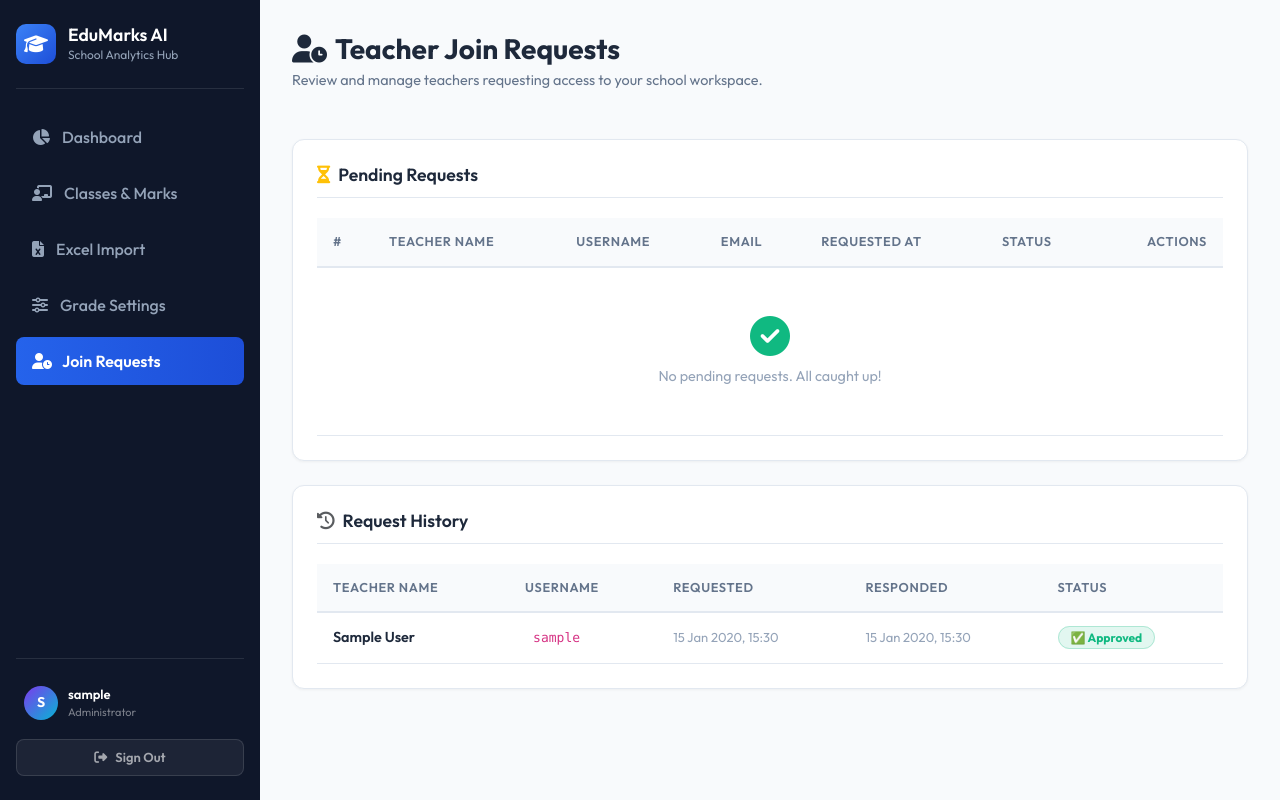
After one commit to omphutane2507/marksheet-automation-system, a Django app: page /join-requests/ in a window 1280 px wide. The commit adds this page. Run offline with Django 5.2, Linux system fonts and the light colour scheme; a user stored in the database is signed in; tables that the repository leaves empty hold one stand-in row (values such as "Sample post").

Commit message:
removed files

```diff
--- a/marks/urls.py
+++ b/marks/urls.py
@@ -24,6 +24,14 @@ urlpatterns = [
     path('seed-sample-data/', views.seed_sample_data, name='seed_sample_data'),
 
     # -----------------------------------------------------------------------
+    # Join Request Approval Workflow
+    # -----------------------------------------------------------------------
+    path('pending/', views.pending_approval_view, name='pending_approval'),
+    path('join-requests/', views.join_requests_view, name='join_requests'),
+    path('join-requests/<int:request_id>/approve/', views.approve_join_request, name='approve_join_request'),
+    path('join-requests/<int:request_id>/reject/',  views.reject_join_request,  name='reject_join_request'),
+
+    # -----------------------------------------------------------------------
     # REST API — for Power BI Web connector & external integrations
     # -----------------------------------------------------------------------
     path('api/marks/flat/', api_views.FlatMarksAPIView.as_view(), name='api_marks_flat'),
--- a/marks/views.py
+++ b/marks/views.py
@@ -7,7 +7,7 @@ from django.contrib.auth.decorators import login_required
 from django.contrib.auth.models import User
 from django.db import transaction
 
-from marks.models import AcademicYear, ClassRoom, Student, Subject, Mark, GradeRule, Organization, UserProfile
+from marks.models import AcademicYear, ClassRoom, Student, Subject, Mark, GradeRule, Organization, UserProfile, JoinRequest
 from marks.forms import (
     ClassRoomForm, StudentForm, SubjectForm, ExcelUploadForm, GradeRuleForm,
     AdminRegisterForm, TeacherRegisterForm
@@ -32,6 +32,23 @@ def get_user_org(request):
         return request.user.profile.organization
     except Exception:
         return None
+
+
+def require_active_org(request):
+    """
+    Returns a redirect response if the logged-in teacher has no org yet
+    (pending or rejected join request), otherwise returns None.
+    Admins always pass through.
+    """
+    try:
+        profile = request.user.profile
+    except Exception:
+        return None  # superuser or no profile — let through
+    if profile.is_admin:
+        return None  # admins always have access
+    if profile.organization is None:
+        return redirect('pending_approval')
+    return None
 
 
 # ---------------------------------------------------------------------------
@@ -102,18 +119,25 @@ def register_view(request):
                         first_name = cd['first_name'],
                         last_name  = cd.get('last_name', ''),
                     )
-                    # 2. Create UserProfile linked to the org
+                    # 2. Create UserProfile — no org yet (pending approval)
                     UserProfile.objects.create(
                         user         = user,
                         role         = UserProfile.ROLE_TEACHER,
+                        organization = None,
+                    )
+                    # 3. Create JoinRequest for the admin to review
+                    JoinRequest.objects.create(
+                        teacher_user = user,
                         organization = org,
+                        status       = JoinRequest.STATUS_PENDING,
                     )
                 auth_login(request, user)
-                messages.success(
+                messages.info(
                     request,
-                    f"Welcome {user.first_name}! You have joined '{org.name}' as a Teacher."
+                    f"Account created! Your request to join '{org.name}' has been sent to the admin. "
+                    f"You'll get access once they approve it."
                 )
-                return redirect('dashboard')
+                return redirect('pending_approval')
 
     return render(request, 'registration/register.html', {
         'admin_form':   admin_form,
@@ -154,6 +178,29 @@ def ensure_default_grade_rules():
             GradeRule.objects.create(**rule)
 
 
+@login_required
+def pending_approval_view(request):
+    """
+    Shown to teachers whose join request is still pending or was rejected.
+    Also handles the case where the teacher has been approved and can now access the dashboard.
+    """
+    try:
+        profile = request.user.profile
+    except Exception:
+        return redirect('dashboard')
+
+    # Already approved — send to dashboard
+    if profile.organization is not None:
+        return redirect('dashboard')
+
+    # Look up the join request
+    join_request = JoinRequest.objects.filter(teacher_user=request.user).first()
+
+    return render(request, 'registration/pending.html', {
+        'join_request': join_request,
+    })
+
+
 def landing_view(request):
     """
     Public landing page shown to unauthenticated visitors.
@@ -166,6 +213,9 @@ def landing_view(request):
 
 @login_required
 def dashboard_view(request):
+    guard = require_active_org(request)
+    if guard:
+        return guard
     """
     Main Analytics Dashboard with Chart.js visualization:
     - Summary Cards: Total Students, Class Average %, Pass %
@@ -286,6 +336,9 @@ def dashboard_view(request):
 
 
 def class_list_view(request):
+    guard = require_active_org(request)
+    if guard:
+        return guard
     """Lists active classes for the current user's organisation."""
     ensure_default_grade_rules()
     org = get_user_org(request)
@@ -311,6 +364,9 @@ def class_list_view(request):
 
 
 def class_detail_view(request, class_id):
+    guard = require_active_org(request)
+    if guard:
+        return guard
     """
     Detailed class analysis view showing:
     1. Consolidated student mark sheet
@@ -385,6 +441,9 @@ def class_detail_view(request, class_id):
 
 
 def marks_entry_view(request, class_id):
+    guard = require_active_org(request)
+    if guard:
+        return guard
     """
     Subject Marks Entry interface:
     Displays dynamic table with Roll No, Name, Marks input, Absent checkbox, and automatic grade preview.
@@ -479,6 +538,9 @@ def marks_entry_view(request, class_id):
 
 
 def excel_upload_view(request):
+    guard = require_active_org(request)
+    if guard:
+        return guard
     """Excel Upload Interface for multi-sheet workbook import with validation feedback."""
     if request.method == 'POST':
         form = ExcelUploadForm(request.POST, request.FILES)
@@ -517,6 +579,9 @@ def excel_export_view(request, class_id):
 
 
 def grade_rules_view(request):
+    guard = require_active_org(request)
+    if guard:
+        return guard
     """View and edit grade boundary settings and standard rules."""
     ensure_default_grade_rules()
     rules = GradeRule.objects.all()
@@ -627,3 +692,100 @@ def seed_sample_data(request):
 
     messages.success(request, f"Sample dataset loaded for Std III A (5 students, 6 subjects including Computer)!")
     return redirect('class_detail', class_id=classroom.id)
+
+
+# ---------------------------------------------------------------------------
+# Admin: Join Request Approval Workflow
+# ---------------------------------------------------------------------------
+
+@login_required
+def join_requests_view(request):
+    """
+    Admin-only page listing all pending (and recent) join requests for their org.
+    """
+    try:
+        profile = request.user.profile
+    except Exception:
+        return redirect('dashboard')
+
+    if not profile.is_admin:
+        messages.error(request, "Only administrators can manage join requests.")
+        return redirect('dashboard')
+
+    org = profile.organization
+    requests_qs = JoinRequest.objects.filter(organization=org).select_related('teacher_user')
+
+    return render(request, 'marks/join_requests.html', {
+        'join_requests': requests_qs,
+        'pending_count': requests_qs.filter(status=JoinRequest.STATUS_PENDING).count(),
+    })
+
+
+@login_required
+def approve_join_request(request, request_id):
+    """Approve a teacher's join request — links them to the org."""
+    from django.utils import timezone
+
+    try:
+        profile = request.user.profile
+    except Exception:
+        return redirect('dashboard')
+
+    if not profile.is_admin:
+        messages.error(request, "Only administrators can approve join requests.")
+        return redirect('dashboard')
+
+    join_req = get_object_or_404(JoinRequest, pk=request_id, organization=profile.organization)
+
+    if join_req.status != JoinRequest.STATUS_PENDING:
+        messages.warning(request, f"This request has already been {join_req.status}.")
+        return redirect('join_requests')
+
+    with transaction.atomic():
+        # Link teacher to org
+        teacher_profile = join_req.teacher_user.profile
+        teacher_profile.organization = profile.organization
+        teacher_profile.save()
+        # Mark request approved
+        join_req.status = JoinRequest.STATUS_APPROVED
+        join_req.responded_at = timezone.now()
+        join_req.save()
+
+    messages.success(
+        request,
+        f"✅ {join_req.teacher_user.get_full_name() or join_req.teacher_user.username} has been approved "
+        f"and can now access the school workspace."
+    )
+    return redirect('join_requests')
+
+
+@login_required
+def reject_join_request(request, request_id):
+    """Reject a teacher's join request."""
+    from django.utils import timezone
+
+    try:
+        profile = request.user.profile
+    except Exception:
+        return redirect('dashboard')
+
+    if not profile.is_admin:
+        messages.error(request, "Only administrators can reject join requests.")
+        return redirect('dashboard')
+
+    join_req = get_object_or_404(JoinRequest, pk=request_id, organization=profile.organization)
+
+    if join_req.status != JoinRequest.STATUS_PENDING:
+        messages.warning(request, f"This request has already been {join_req.status}.")
+        return redirect('join_requests')
+
+    with transaction.atomic():
+        join_req.status = JoinRequest.STATUS_REJECTED
+        join_req.responded_at = timezone.now()
+        join_req.save()
+
+    messages.info(
+        request,
+        f"❌ Request from {join_req.teacher_user.get_full_name() or join_req.teacher_user.username} has been rejected."
+    )
+    return redirect('join_requests')
--- a/templates/marks/base.html
+++ b/templates/marks/base.html
@@ -57,6 +57,19 @@
                         <span>Grade Settings</span>
                     </a>
                 </li>
+                {% if request.user.profile.is_admin %}
+                <li class="nav-item {% if request.resolver_match.url_name == 'join_requests' %}active{% endif %}" style="position:relative;">
+                    <a href="{% url 'join_requests' %}" style="display:flex;align-items:center;justify-content:space-between;">
+                        <span style="display:flex;align-items:center;gap:10px;">
+                            <i class="fa-solid fa-user-clock"></i>
+                            <span>Join Requests</span>
+                        </span>
+                        {% with reqs=request.user.profile.organization.join_requests.all %}
+                        {% for jr in reqs %}{% if jr.status == 'pending' %}{% if forloop.first %}<span style="background:#f59e0b;color:#000;border-radius:100px;font-size:11px;font-weight:700;padding:2px 8px;min-width:20px;text-align:center;" id="pendingBadge">{% endif %}{% if forloop.last %}{{ forloop.counter }}</span>{% endif %}{% endif %}{% endfor %}
+                        {% endwith %}
+                    </a>
+                </li>
+                {% endif %}
             </ul>
 
             <div style="margin-top: auto; padding-top: 1rem; border-top: 1px solid rgba(255,255,255,0.1);">
@@ -68,7 +81,7 @@
                     <div>
                         <div style="font-size:13px;font-weight:600;color:#fff;">{{ request.user.username }}</div>
                         <div style="font-size:11px;color:rgba(255,255,255,0.45);">
-                            {% if request.user.is_superuser %}Administrator{% else %}Teacher{% endif %}
+                            {% if request.user.profile.is_admin %}Administrator{% else %}Teacher{% endif %}
                         </div>
                     </div>
                 </div>
--- /dev/null
+++ b/templates/marks/join_requests.html
@@ -0,0 +1,155 @@
+{% extends 'marks/base.html' %}
+
+{% block title %}Join Requests | EduMarks AI{% endblock %}
+
+{% block content %}
+<div class="page-header">
+    <div>
+        <h1 class="page-title"><i class="fa-solid fa-user-clock me-2"></i>Teacher Join Requests</h1>
+        <p class="page-subtitle">Review and manage teachers requesting access to your school workspace.</p>
+    </div>
+    {% if pending_count > 0 %}
+    <div style="background:rgba(245,158,11,0.15);border:1px solid rgba(245,158,11,0.35);border-radius:10px;padding:10px 20px;display:flex;align-items:center;gap:10px;color:#f59e0b;font-weight:700;">
+        <i class="fa-solid fa-bell"></i>
+        {{ pending_count }} pending request{{ pending_count|pluralize }} awaiting your approval
+    </div>
+    {% endif %}
+</div>
+
+<!-- Pending Requests -->
+<div class="card-custom mb-4">
+    <div class="card-header-custom">
+        <h4><i class="fa-solid fa-hourglass-half text-warning me-2"></i>Pending Requests
+            {% if pending_count > 0 %}
+            <span class="badge bg-warning text-dark ms-2">{{ pending_count }}</span>
+            {% endif %}
+        </h4>
+    </div>
+
+    <div class="table-responsive">
+        <table class="table-custom">
+            <thead>
+                <tr>
+                    <th>#</th>
+                    <th>Teacher Name</th>
+                    <th>Username</th>
+                    <th>Email</th>
+                    <th>Requested At</th>
+                    <th>Status</th>
+                    <th style="text-align:right;">Actions</th>
+                </tr>
+            </thead>
+            <tbody>
+                {% for jr in join_requests %}
+                    {% if jr.status == 'pending' %}
+                    <tr>
+                        <td style="color:var(--muted,#888);">{{ forloop.counter }}</td>
+                        <td class="fw-semibold">{{ jr.teacher_user.get_full_name|default:jr.teacher_user.username }}</td>
+                        <td>
+                            <code style="background:rgba(255,255,255,0.06);padding:2px 8px;border-radius:6px;font-size:13px;">
+                                {{ jr.teacher_user.username }}
+                            </code>
+                        </td>
+                        <td style="color:#94a3b8;font-size:13px;">{{ jr.teacher_user.email }}</td>
+                        <td style="font-size:13px;color:#94a3b8;">{{ jr.requested_at|date:"d M Y, H:i" }}</td>
+                        <td>
+                            <span style="background:rgba(245,158,11,0.15);color:#f59e0b;border:1px solid rgba(245,158,11,0.3);border-radius:100px;padding:3px 12px;font-size:12px;font-weight:700;">
+                                ⏳ Pending
+                            </span>
+                        </td>
+                        <td style="text-align:right;">
+                            <div style="display:flex;gap:8px;justify-content:flex-end;">
+                                <form method="post" action="{% url 'approve_join_request' jr.id %}" style="margin:0;">
+                                    {% csrf_token %}
+                                    <button type="submit"
+                                        style="background:rgba(16,185,129,0.15);color:#10b981;border:1px solid rgba(16,185,129,0.3);border-radius:8px;padding:7px 16px;font-size:13px;font-weight:700;cursor:pointer;font-family:inherit;transition:all .2s;"
+                                        onmouseover="this.style.background='rgba(16,185,129,0.3)'"
+                                        onmouseout="this.style.background='rgba(16,185,129,0.15)'">
+                                        <i class="fa-solid fa-check me-1"></i> Approve
+                                    </button>
+                                </form>
+                                <form method="post" action="{% url 'reject_join_request' jr.id %}" style="margin:0;">
+                                    {% csrf_token %}
+                                    <button type="submit"
+                                        style="background:rgba(239,68,68,0.12);color:#ef4444;border:1px solid rgba(239,68,68,0.25);border-radius:8px;padding:7px 16px;font-size:13px;font-weight:700;cursor:pointer;font-family:inherit;transition:all .2s;"
+                                        onmouseover="this.style.background='rgba(239,68,68,0.25)'"
+                                        onmouseout="this.style.background='rgba(239,68,68,0.12)'"
+                                        onclick="return confirm('Reject this teacher\'s request? They will be denied access.')">
+                                        <i class="fa-solid fa-xmark me-1"></i> Reject
+                                    </button>
+                                </form>
+                            </div>
+                        </td>
+                    </tr>
+                    {% endif %}
+                {% empty %}
+                {% endfor %}
+                {% if pending_count == 0 %}
+                <tr>
+                    <td colspan="7" class="text-center py-5" style="color:#94a3b8;">
+                        <i class="fa-solid fa-circle-check" style="font-size:2.5rem;color:#10b981;display:block;margin-bottom:10px;"></i>
+                        No pending requests. All caught up!
+                    </td>
+                </tr>
+                {% endif %}
+            </tbody>
+        </table>
+    </div>
+</div>
+
+<!-- History: Approved & Rejected -->
+{% with history=join_requests %}
+{% for jr in history %}{% if jr.status != 'pending' %}{% if forloop.first %}
+<div class="card-custom">
+    <div class="card-header-custom">
+        <h4><i class="fa-solid fa-clock-rotate-left text-muted me-2"></i>Request History</h4>
+    </div>
+    <div class="table-responsive">
+        <table class="table-custom">
+            <thead>
+                <tr>
+                    <th>Teacher Name</th>
+                    <th>Username</th>
+                    <th>Requested</th>
+                    <th>Responded</th>
+                    <th>Status</th>
+                </tr>
+            </thead>
+            <tbody>
+{% endif %}{% endif %}{% endfor %}
+
+{% for jr in history %}
+    {% if jr.status != 'pending' %}
+                <tr>
+                    <td class="fw-semibold">{{ jr.teacher_user.get_full_name|default:jr.teacher_user.username }}</td>
+                    <td>
+                        <code style="background:rgba(255,255,255,0.06);padding:2px 8px;border-radius:6px;font-size:13px;">
+                            {{ jr.teacher_user.username }}
+                        </code>
+                    </td>
+                    <td style="font-size:13px;color:#94a3b8;">{{ jr.requested_at|date:"d M Y, H:i" }}</td>
+                    <td style="font-size:13px;color:#94a3b8;">{{ jr.responded_at|date:"d M Y, H:i"|default:"—" }}</td>
+                    <td>
+                        {% if jr.status == 'approved' %}
+                        <span style="background:rgba(16,185,129,0.12);color:#10b981;border:1px solid rgba(16,185,129,0.25);border-radius:100px;padding:3px 12px;font-size:12px;font-weight:700;">
+                            ✅ Approved
+                        </span>
+                        {% else %}
+                        <span style="background:rgba(239,68,68,0.12);color:#ef4444;border:1px solid rgba(239,68,68,0.25);border-radius:100px;padding:3px 12px;font-size:12px;font-weight:700;">
+                            ❌ Rejected
+                        </span>
+                        {% endif %}
+                    </td>
+                </tr>
+    {% endif %}
+{% endfor %}
+
+{% for jr in history %}{% if jr.status != 'pending' %}{% if forloop.last %}
+            </tbody>
+        </table>
+    </div>
+</div>
+{% endif %}{% endif %}{% endfor %}
+{% endwith %}
+
+{% endblock %}
```
Also changed, not shown: marks/models.py (+47 -0 lines), templates/registration/pending.html (added, +211 -0 lines), marks/migrations/0003_join_request.py (added).
